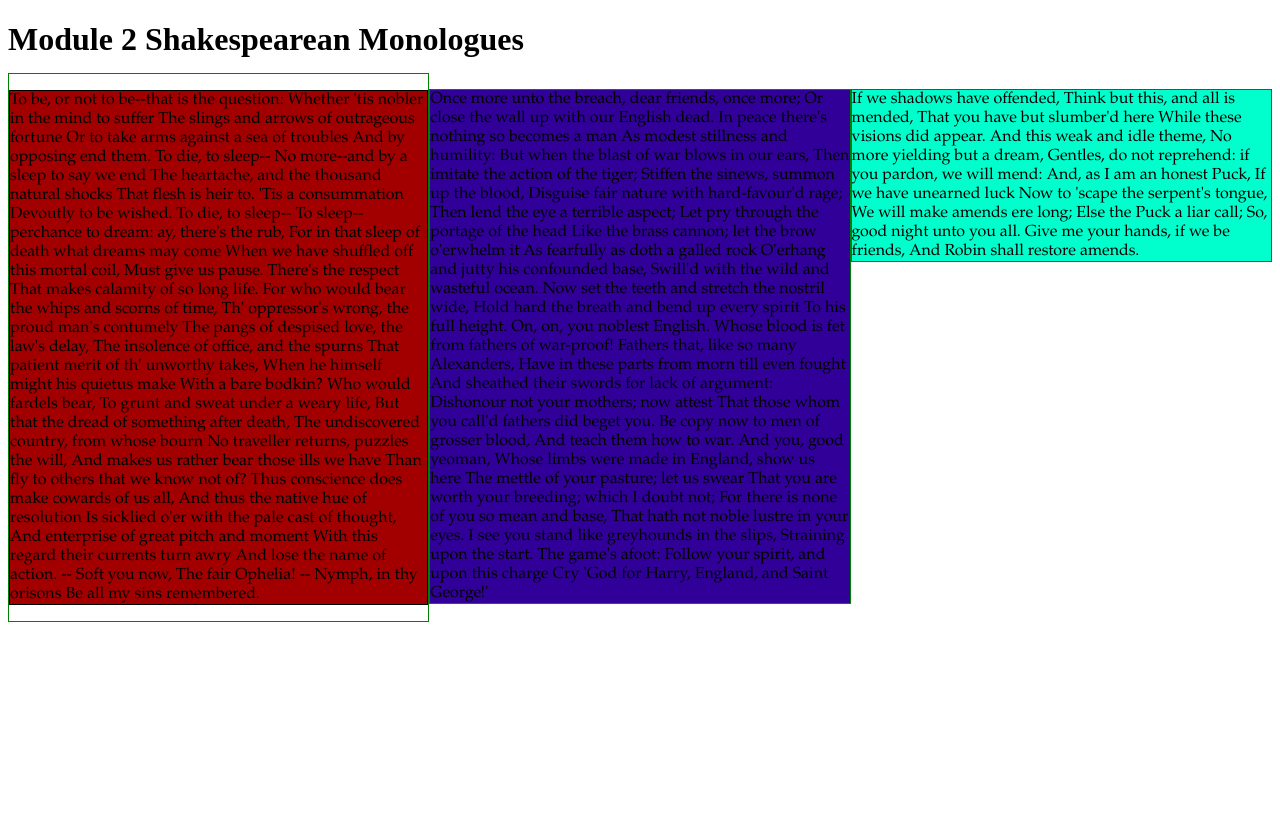
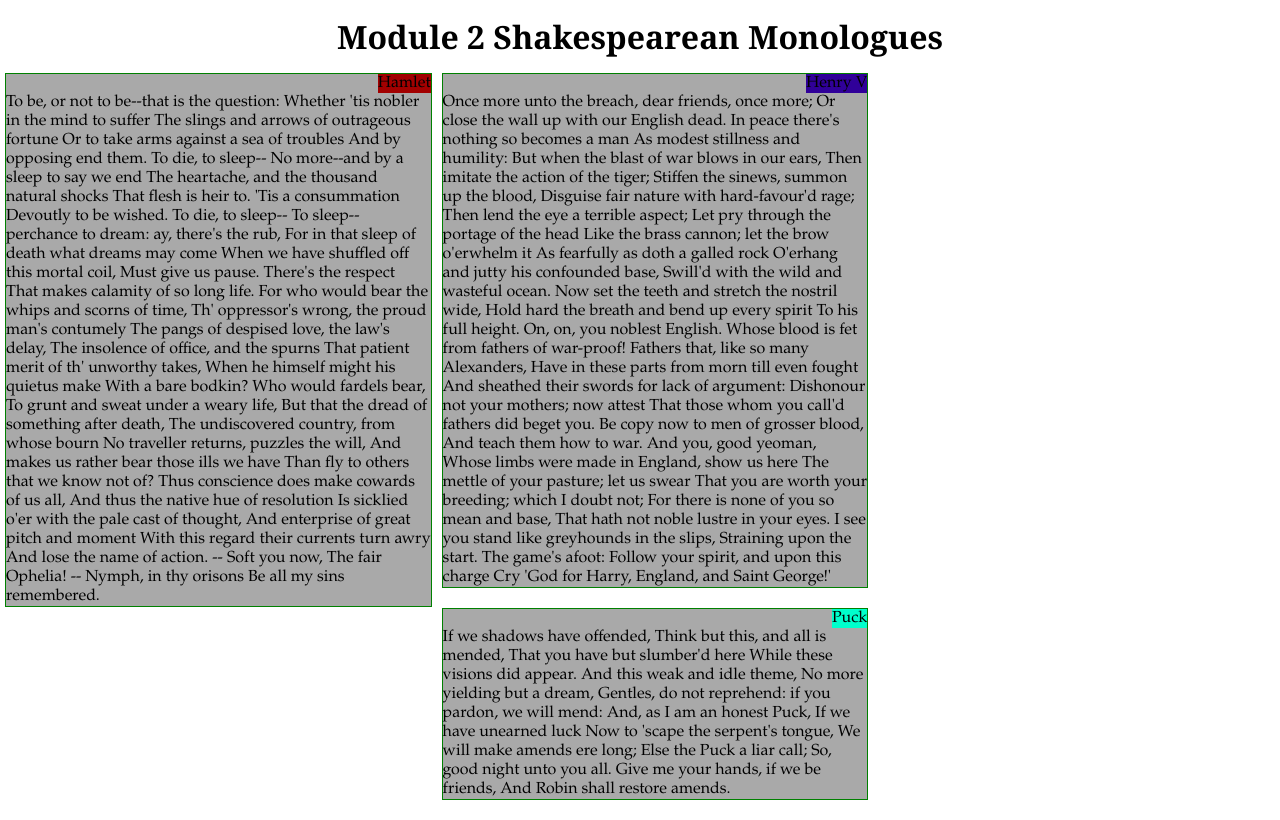
Before and after one commit to Nihlus2027/Coursera-test, a plain HTML site: page Module_2/index.html in a window 1280 px wide. Drawn offline with Linux system fonts and the light colour scheme.

Commit message:
More Changes

```diff
--- a/Module_2/index.html
+++ b/Module_2/index.html
@@ -12,7 +12,8 @@
 <div class="container">
 	<div class="row">
 		<ARTICLE class="col-lg-4 col-md-6 col-sm-12">
-			<p id="Hamlet1">
+			<p id="Hamlet1">Hamlet</p>
+			<p>
 			To be, or not to be--that is the question:
 			Whether 'tis nobler in the mind to suffer
 			The slings and arrows of outrageous fortune
@@ -50,7 +51,9 @@
 			Be all my sins remembered.</p>
 		</ARTICLE>
 
-			<p id="HenryV1" class="col-lg-4 col-md-6 col-sm-12">
+		<ARTICLE class="col-lg-4 col-md-6 col-sm-12">
+			<p id="HenryV1">Henry V</p>
+			<p>
 			Once more unto the breach, dear friends, once more;
 			Or close the wall up with our English dead.
 			In peace there's nothing so becomes a man
@@ -85,8 +88,11 @@
 			Straining upon the start. The game's afoot:
 			Follow your spirit, and upon this charge
 			Cry 'God for Harry, England, and Saint George!'</p>
+		</ARTICLE>
 
-			<p id="Puck1" class="col-lg-4 col-md-12 col-sm-12">
+		<ARTICLE class="col-lg-4 col-md-12 col-sm-12">
+			<p id="Puck1">Puck</p>
+			<p>
 			If we shadows have offended,
 			Think but this, and all is mended,
 			That you have but slumber'd here
@@ -103,7 +109,7 @@
 			So, good night unto you all.
 			Give me your hands, if we be friends,
 			And Robin shall restore amends.</p>
-
+		</ARTICLE>
 
 	</div>
 </div>
--- a/Module_2/stylesheets/styles.css
+++ b/Module_2/stylesheets/styles.css
@@ -1,30 +1,41 @@
 /********** Base styles **********/
 * {
   box-sizing: border-box;
+  margin: 0;
+  padding: 0;
 }
 h1 {
-  margin-bottom: 15px;
+  font-family: Georgia, serif;
+  text-align: center;
+  margin: 15px;
 }
 
-.container {
+Article {
+  font-family: "Palatino Linotype", "Book Antiqua", Palatino, serif;
+  border: 1px solid black;
   background-color: darkgray;
+  margin-bottom: 20px;
+  margin-right: 5px;
+  margin-left: 5px;
 }
 
 p {
-  font-family: "Palatino Linotype", "Book Antiqua", Palatino, serif;
-  border: 1px solid black;
+  clear: both;
 }
 
 #Hamlet1 {
-  background-color: #a20000
+  background-color: #a20000;
+  float: right;
 }
 
 #HenryV1 {
-  background-color: #300099
+  background-color: #300099;
+  float: right;
 }
 
 #Puck1 {
   background-color: #0fc;
+  float: right;
 }
 
 /***** Framework *****/
```
